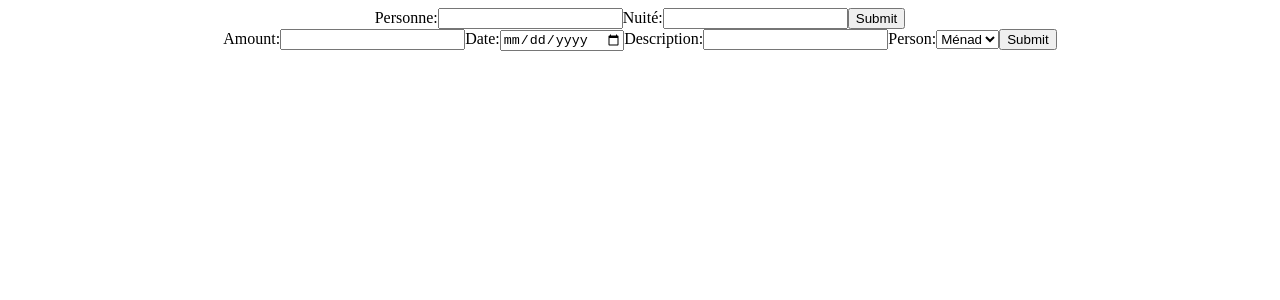
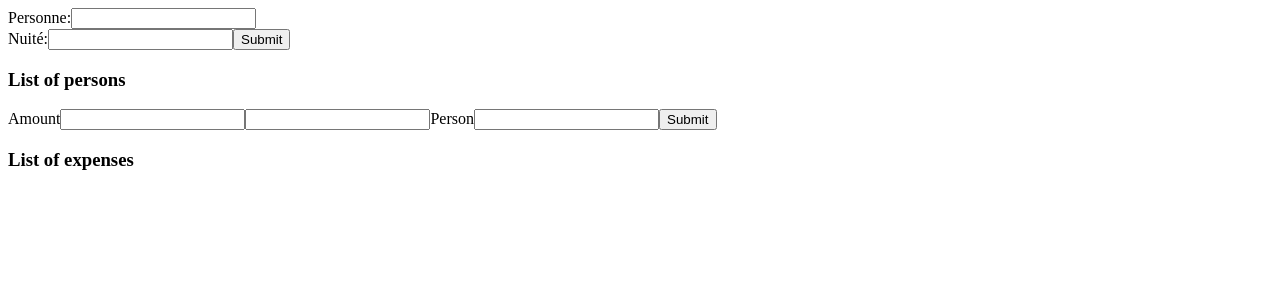
Before and after one commit to MenadBt/triccount, a React (Create React App) app in the folder front/: page / in a window 1280 px wide. Shown: the top 300 px of the page. Built offline with nearby package versions, Linux system fonts and the light colour scheme.

Commit message:
Front add persons and expense forms

```diff
--- a/front/src/App.tsx
+++ b/front/src/App.tsx
@@ -1,18 +1,43 @@
+import React from 'react';
 import './App.css';
-import ExpenseForm from './expense';
-import PersonForm from './person';
+import ExpenseForm from './forms/ExpenseForm';
+import PersonForm from './forms/PersonForm';
+
+interface Person {
+  name: string;
+  night: number;
+}
+
+interface Expense {
+  amount: number;
+  description: string;
+  person: string;
+}
+
+class App extends React.Component {
+  state = {
+    persons: [],
+    expenses: []
+  }
+
+  updatePersonsList = (newPersons: Person[]) => {
+    this.setState({ persons: newPersons });
+  }
 
 
-function App() {
+  updateExpensesList = (newExpenses: Expense[]) => {
+    this.setState({ expenses: newExpenses });
+  }
 
-  return (
-    <div className="App">
+  render() {
+    return (
       <div>
-        <PersonForm />
-        <ExpenseForm />
+        <PersonForm updatePersonsList={this.updatePersonsList} />
+        <ExpenseForm updateExpensesList={this.updateExpensesList}/>
       </div>
-    </div>
-  );
+    );
+  }
 }
 
 export default App;
+export type { Person, Expense };
--- a/front/src/balance.tsx
+++ b/front/src/components/Balance.component.tsx
@@ -1,5 +1,3 @@
-// Make that shows a list of balances in a table
-
 import * as React from 'react';
 import { useState, useEffect } from 'react';
 
--- a/front/src/expense.tsx
+++ /dev/null
@@ -1,47 +0,0 @@
-import React from "react";
-
-
-class ExpenseForm extends React.Component {
-    constructor(props: any) {
-        super(props);
-        this.state = {value: ''};
-        this.handleChange = this.handleChange.bind(this);
-        this.handleSubmit = this.handleSubmit.bind(this);
-      }
-
-      handleChange(event: any) {    this.setState({value: event.target.value});  }
-      handleSubmit(event: any) {
-        alert('A name was submitted: ');
-        event.preventDefault();
-      }
-
-    render() {
-        return (
-            <form onSubmit={this.handleSubmit}>
-                    <label>
-                        Amount:
-                        <input type="number" name="amount" />
-                    </label>
-                    <label>
-                        Date:
-                        <input type="date" name="date" />
-                    </label>
-                    <label>
-                        Description:
-                        <input type="text" name="description" />
-                    </label>
-                    <label>
-                        Person:
-                        <select name="personne" id="person">
-                            <option value="Ménad">Ménad</option>
-                            <option value="Sarah">Sarah</option>
-                            <option value="Emma">Emma</option>
-                        </select>
-                    </label>
-                    <input type="submit" value="Submit" />
-            </form>
-        )
-    }
-}
-
-export default ExpenseForm;
--- /dev/null
+++ b/front/src/forms/ExpenseForm.tsx
@@ -0,0 +1,71 @@
+import React from "react";
+import { Expense, Person } from "../App";
+
+class ExpenseForm extends React.Component<{ updateExpensesList: (expenses: Expense[]) => void },
+    { value: string, expenses: Expense[], persons: Person[] }> {
+    constructor(props: any) {
+        super(props);
+        this.state = { value: '', expenses: [], persons: props.persons };
+        this.handleChange = this.handleChange.bind(this);
+        this.handleSubmit = this.handleSubmit.bind(this);
+    }
+
+    handleChange(event: any) { this.setState({ value: event.target.value }); }
+
+    handleSubmit(event: any) {
+        event.preventDefault();
+
+        const amount = event.target.amount.value;
+        const description = event.target.description.value;
+        const person = event.target.person.value;
+
+        const newExpense: Expense = { amount, description, person };
+
+        this.setState(prevState => ({
+            expenses: [...prevState.expenses, newExpense],
+            persons: prevState.persons,
+            value: ''
+        }));
+    }
+
+    render() {
+        return (
+            <div>
+                <form onSubmit={this.handleSubmit}>
+                    <label>
+                        Amount
+                        <input type="number" name="amount" value={this.state.value} onChange={this.handleChange} />
+                    </label>
+                    <label>
+                        <input type="text" name="description" />
+                    </label>
+                    <label>
+                        Person
+                        <input type="select" name="person" />
+                    </label>
+                    {/* <label>
+                        TEST PERSON
+                        <select name="persons" id="persons">
+                            {
+                                this.state.persons.map((person, index) =>
+                                    <option value={person.name}>{person.name}</option>)
+                            }
+                        </select>
+                    </label> */}
+                    <input type="submit" value="Submit" />
+                </form>
+                <div>
+                    <h3>List of expenses</h3>
+                    <ul>
+                        {
+                            this.state.expenses.map((expense, index) =>
+                                <li key={index}>Montant:{expense.amount} | Description: {expense.description} | Personne: {expense.person}</li>)
+                        }
+                    </ul>
+                </div>
+            </div>
+        )
+    }
+}
+
+export default ExpenseForm;
--- /dev/null
+++ b/front/src/forms/PersonForm.tsx
@@ -0,0 +1,59 @@
+import React from "react";
+import { Person } from "../App";
+
+
+class PersonForm extends React.Component<{ updatePersonsList: (persons: Person[]) => void }, { value: string, persons: Person[] }>
+{
+    constructor(props: any) {
+        super(props);
+        this.state = { value: '', persons: [] };
+        this.handleChange = this.handleChange.bind(this);
+        this.handleSubmit = this.handleSubmit.bind(this);
+    }
+
+    handleChange(event: any) { this.setState({ value: event.target.value }); }
+
+    handleSubmit(event: any) {
+        event.preventDefault();
+
+        const name = event.target.name.value;
+        const night = event.target.night.value;
+        const newPerson: Person = { name, night };
+
+        this.setState(prevState => ({
+            persons: [...prevState.persons, newPerson],
+            value: ''
+        }));
+    }
+
+    render() {
+        return (
+            <div>
+                <form onSubmit={this.handleSubmit}>
+                    <label>
+                        Personne:
+                        <input type="text" name="name" value={this.state.value} onChange={this.handleChange} />
+                    </label>
+                    <br />
+                    <label>
+                        Nuité:
+                        <input type="number" name="night" />
+                    </label>
+                    <input type="submit" value="Submit" />
+                </form>
+                <div>
+                    <h3>List of persons</h3>
+                    <ul>
+                        {this.state.persons.map((person, index) =>
+                            <li key={index}>{person.name} - {person.night} nuités</li>
+                        )}
+                    </ul>
+                </div>
+            </div>
+        )
+    }
+}
+
+
+
+export default PersonForm;
--- a/front/src/person.tsx
+++ /dev/null
@@ -1,35 +0,0 @@
-import React from "react";
-
-
-class PersonForm extends React.Component {
-    constructor(props: any) {
-        super(props);
-        this.state = {value: ''};
-        this.handleChange = this.handleChange.bind(this);
-        this.handleSubmit = this.handleSubmit.bind(this);
-      }
-
-      handleChange(event: any) {    this.setState({value: event.target.value});  }
-      handleSubmit(event: any) {
-        alert('A name was submitted: ');
-        event.preventDefault();
-      }
-
-    render() {
-        return (
-            <form onSubmit={this.handleSubmit}>
-                    <label>
-                        Personne:
-                        <input type="text" name="name" />
-                    </label>
-                    <label>
-                        Nuité:
-                        <input type="number" name="night" />
-                    </label>
-                    <input type="submit" value="Submit" />
-            </form>
-        )
-    }
-}
-
-export default PersonForm;
```
